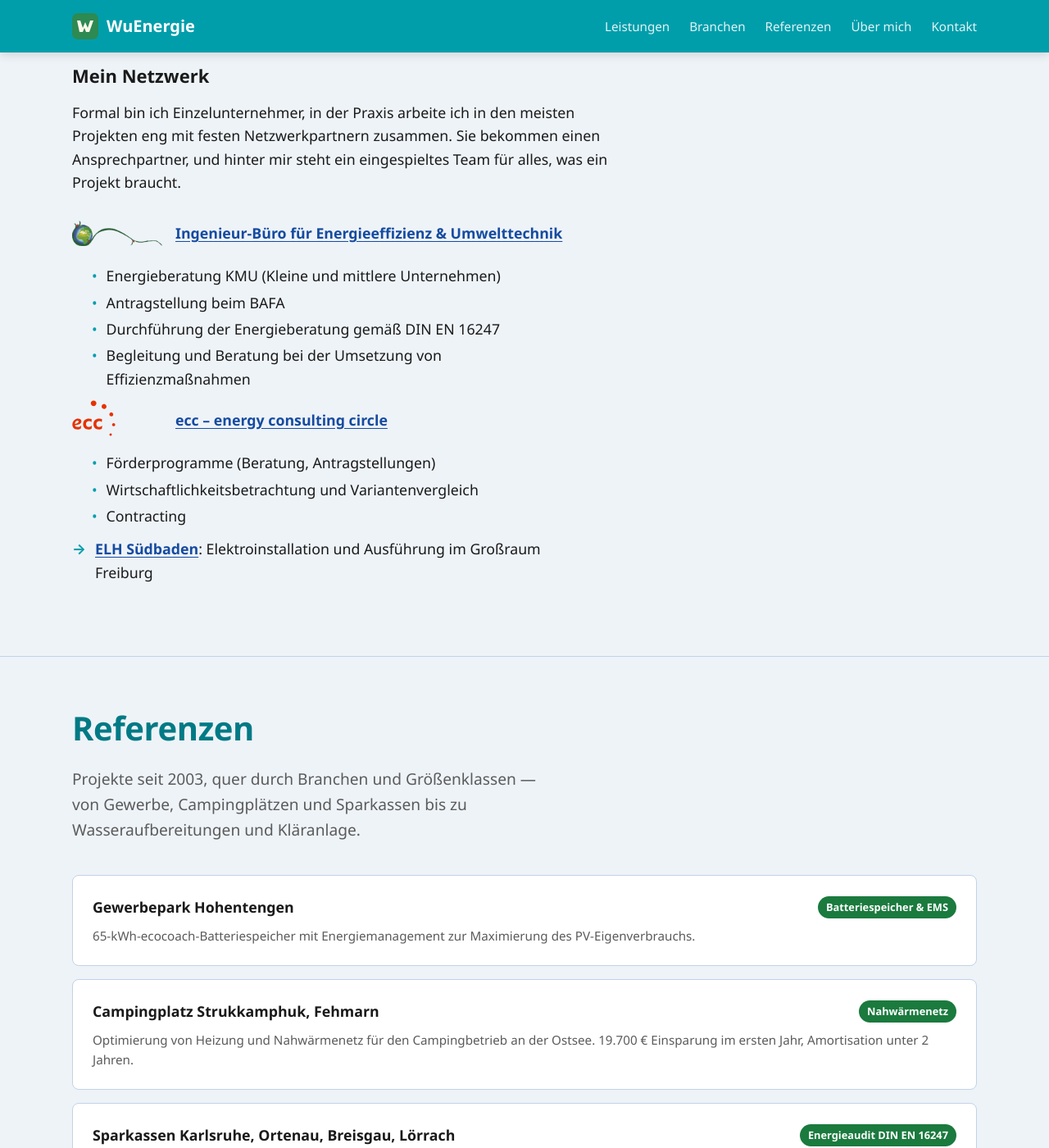
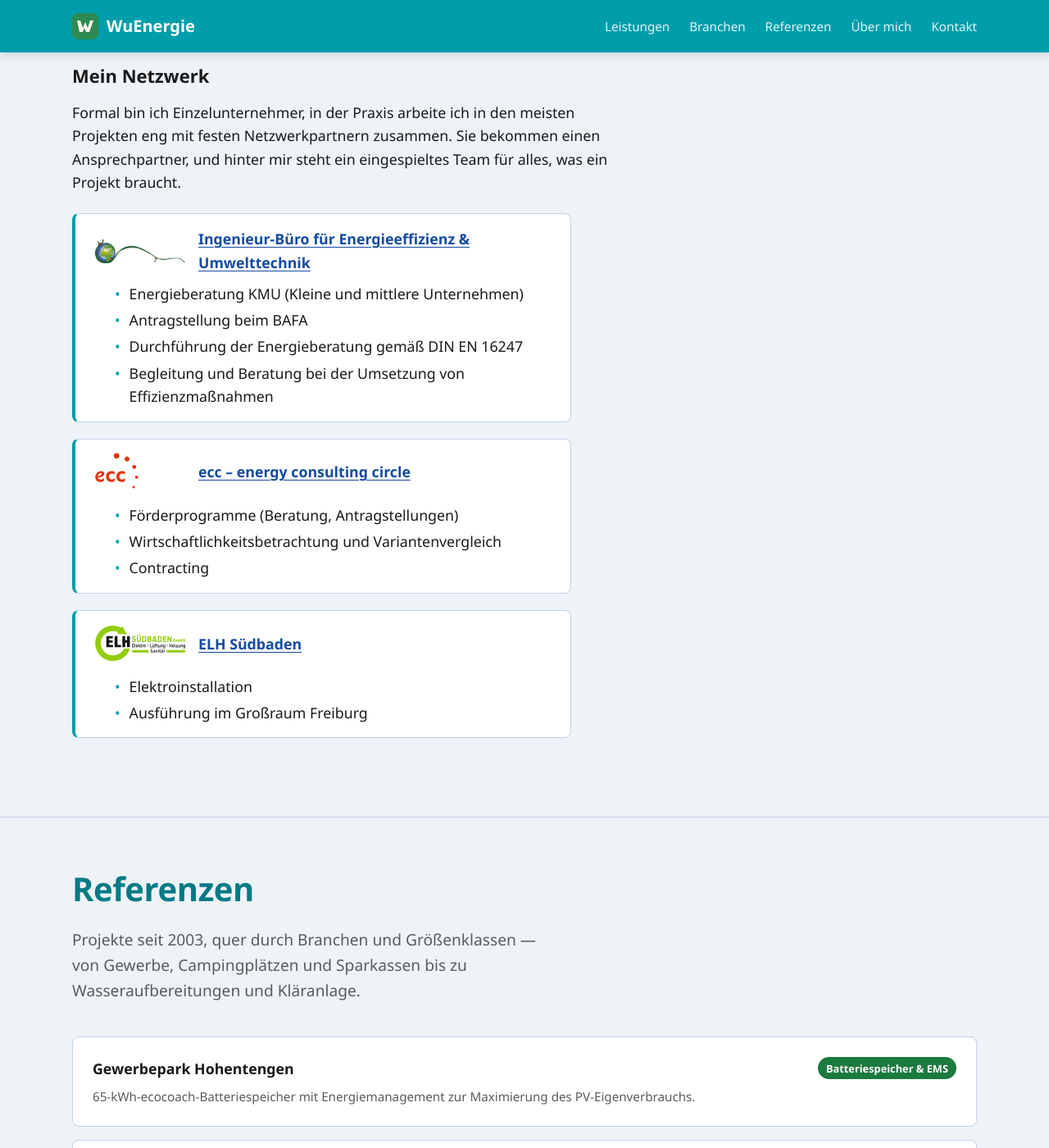
Before and after one commit to wuenergie/wuenergie-site, a Jekyll site: the page built from index.md, in a window 1280 px wide and 1400 px high, scrolled down 2295 px. Shown: the whole window at 82% size. Built offline with Jekyll 4.4.1, drawn with Linux system fonts in a browser that asks for light colours.

Commit message:
Netzwerk: ELH-Logo ergänzt, Partner als Karten getrennt
Co-Authored-By: Claude Opus 5.5 <noreply@anthropic.com>

```diff
--- a/_data/site.yml
+++ b/_data/site.yml
@@ -78,7 +78,10 @@ netzwerk:
       - Contracting
   - name: ELH Südbaden
     url: https://www.elh-suedbaden.com
-    leistung: Elektroinstallation und Ausführung im Großraum Freiburg
+    logo: /assets/logos/elh-suedbaden.svg
+    punkte:
+      - Elektroinstallation
+      - Ausführung im Großraum Freiburg
 
 partner_marke:
   name: Ingenieurbüro Jörg Wünnenberg
--- a/assets/css/style.css
+++ b/assets/css/style.css
@@ -567,8 +567,14 @@ section + section { border-top: 1px solid var(--c-border); }
   font-weight: 700;
 }
 /* Partner mit Logo: kein Pfeil, Logo übernimmt die Rolle des Aufzählungszeichens */
+/* Jeder Partner als eigene Karte — klar voneinander getrennt */
 .pain-list .partner-has-logo {
-  padding-left: 0;
+  padding: var(--space-sm) var(--space-md);
+  background: var(--c-surface);
+  border: 1px solid var(--c-border);
+  border-left: 4px solid var(--c-accent);
+  border-radius: var(--radius);
+  margin-bottom: var(--space-xs);
 }
 .pain-list .partner-has-logo::before {
   content: none;
```
Also changed, not shown: assets/logos/elh-suedbaden.svg (added).
